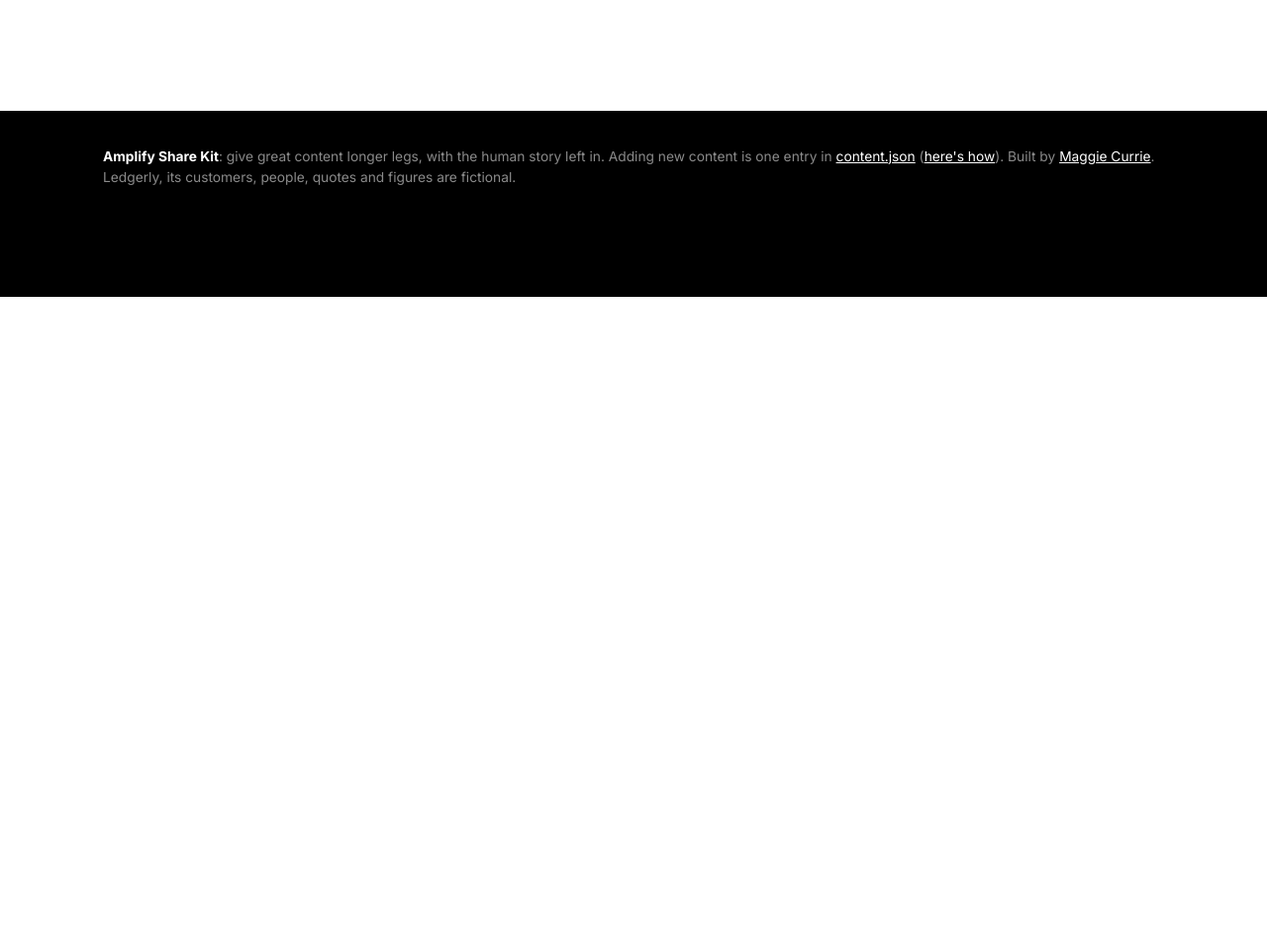
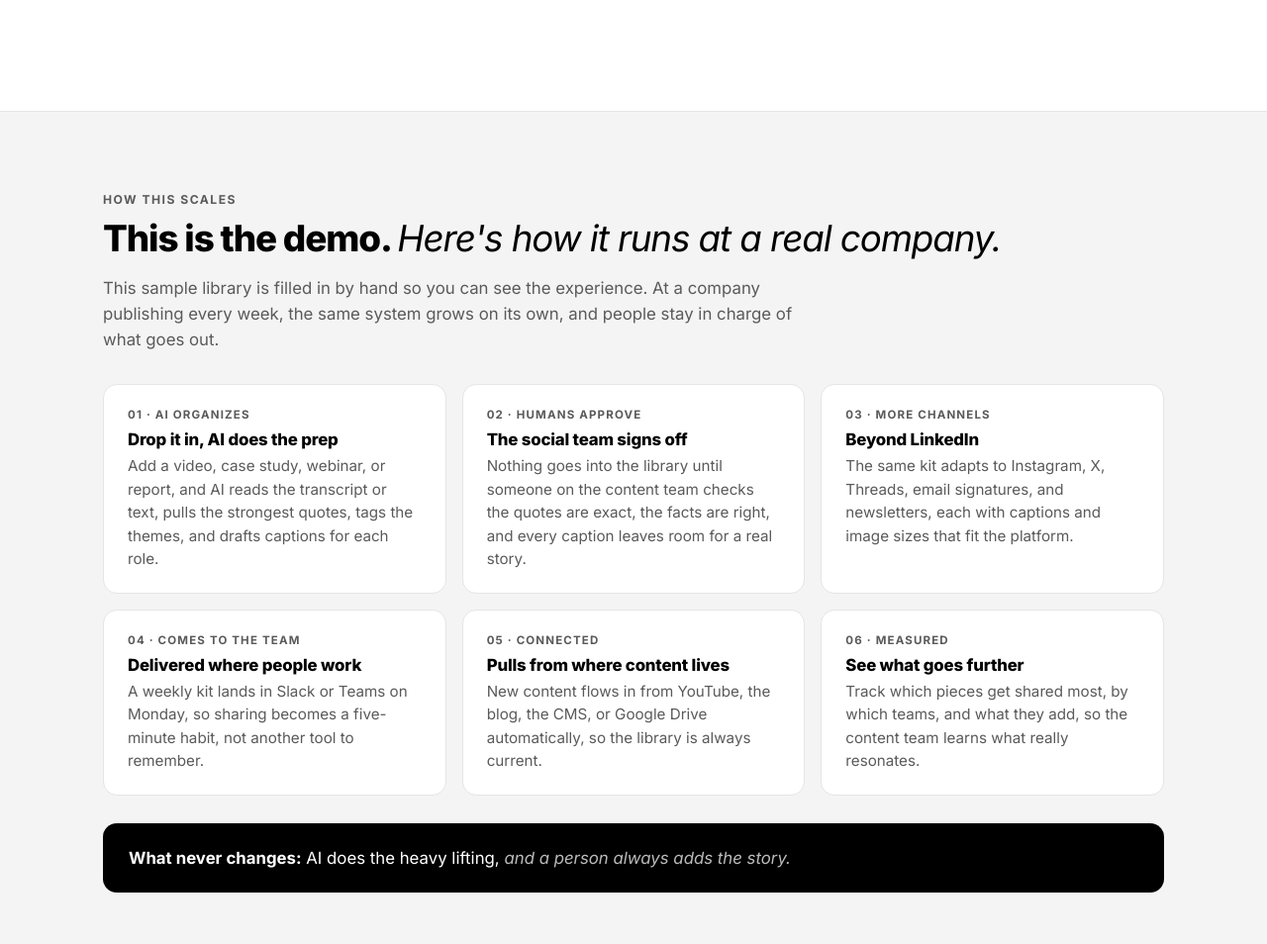
Before and after one commit to maggiecurrie/amplify, a plain HTML site: page index.html in a window 1280 px wide. Shown: the part 2526-3480 px from the top of the page at 99% size. Before the commit the page ends 2826 px from the top, so only its background shows below. Drawn offline with Linux system fonts and the light colour scheme.

Commit message:
Add 'How this scales' section to the site and README
Explains how the demo would run at a real company: AI organizes new
content, humans approve, more channels, weekly kits in Slack or Teams,
connected sources, and measurement.

Co-Authored-By: Claude Opus 5.5 <noreply@anthropic.com>
Claude-Session: https://claude.ai/code/session_01ASASKN3PPq9E4hFb3va1Pi

```diff
--- a/index.html
+++ b/index.html
@@ -139,6 +139,14 @@
   .rules ul { margin:0; padding-left:18px; color:var(--muted); }
   .rules li { margin-bottom:4px; }
 
+  .scale { padding:80px 0 96px; border-top:1px solid var(--line); background:var(--soft); }
+  .scale-grid { display:grid; grid-template-columns:repeat(3, 1fr); gap:16px; margin-top:32px; }
+  .scale-grid div { background:#fff; border:1px solid var(--line); border-radius:var(--radius); padding:22px 24px; }
+  .scale-grid b { display:block; font-size:0.72rem; letter-spacing:0.1em; text-transform:uppercase; color:var(--muted); margin-bottom:6px; }
+  .scale-grid h3 { margin-bottom:6px; }
+  .scale-grid p { margin:0; color:var(--muted); font-size:0.95rem; }
+  .human-note { margin-top:28px; background:var(--ink); color:#fff; border-radius:var(--radius); padding:22px 26px; font-size:1.05rem; }
+  .human-note em { color:#bbb; }
   footer { background:var(--ink); color:#8a8a8a; padding:36px 0 110px; font-size:0.86rem; }
   footer a { color:#fff; }
 
@@ -147,7 +155,7 @@
 
   @media (max-width:720px) {
     .panel { padding:20px 18px 60px; }
-    .rules { grid-template-columns:1fr; }
+    .rules, .scale-grid { grid-template-columns:1fr; }
     .quote { flex-direction:column; align-items:flex-start; }
     .tray input { width:100%; }
   }
@@ -205,6 +213,22 @@
 
       <div class="grid" id="grid"></div>
       <div class="empty" id="empty" hidden>Nothing matches that yet. Try another word, or clear the filters.</div>
+    </div>
+  </section>
+  <section class="scale" id="how-this-scales">
+    <div class="wrap">
+      <div class="eyebrow">How this scales</div>
+      <h2>This is the demo. <em>Here's how it runs at a real company.</em></h2>
+      <p class="muted" style="max-width:700px;font-size:1.05rem">This sample library is filled in by hand so you can see the experience. At a company publishing every week, the same system grows on its own, and people stay in charge of what goes out.</p>
+      <div class="scale-grid">
+        <div><b>01 · AI organizes</b><h3>Drop it in, AI does the prep</h3><p>Add a video, case study, webinar, or report, and AI reads the transcript or text, pulls the strongest quotes, tags the themes, and drafts captions for each role.</p></div>
+        <div><b>02 · Humans approve</b><h3>The social team signs off</h3><p>Nothing goes into the library until someone on the content team checks the quotes are exact, the facts are right, and every caption leaves room for a real story.</p></div>
+        <div><b>03 · More channels</b><h3>Beyond LinkedIn</h3><p>The same kit adapts to Instagram, X, Threads, email signatures, and newsletters, each with captions and image sizes that fit the platform.</p></div>
+        <div><b>04 · Comes to the team</b><h3>Delivered where people work</h3><p>A weekly kit lands in Slack or Teams on Monday, so sharing becomes a five-minute habit, not another tool to remember.</p></div>
+        <div><b>05 · Connected</b><h3>Pulls from where content lives</h3><p>New content flows in from YouTube, the blog, the CMS, or Google Drive automatically, so the library is always current.</p></div>
+        <div><b>06 · Measured</b><h3>See what goes further</h3><p>Track which pieces get shared most, by which teams, and what they add, so the content team learns what really resonates.</p></div>
+      </div>
+      <p class="human-note"><strong>What never changes:</strong> AI does the heavy lifting, <em>and a person always adds the story.</em></p>
     </div>
   </section>
 </main>
```
Also changed, not shown: 1 other file.
